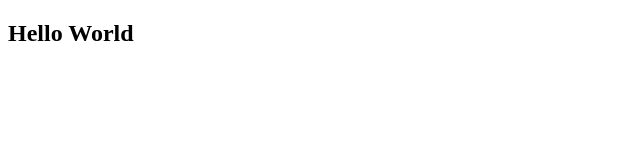
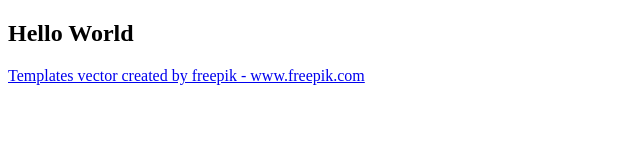
Before and after one commit to tejidokit/UI_with_SVG, a plain HTML site: page index.html in a window 1280 px wide. Shown: the whole page, without its empty margins (0-640 px from the left). Drawn offline with Linux system fonts and the light colour scheme.

Commit message:
asset attribution

```diff
--- a/index.html
+++ b/index.html
@@ -9,6 +9,11 @@
 <body>
     <section>
         <h1>Hello World</h1>
+
+
+        <div class="freepik_attribution">
+            <a href="https://www.freepik.com/vectors/templates">Templates vector created by freepik - www.freepik.com</a>
+        </div>
     </section>
 </body>
 </html>
```
Also changed, not shown: styles.css (added).
